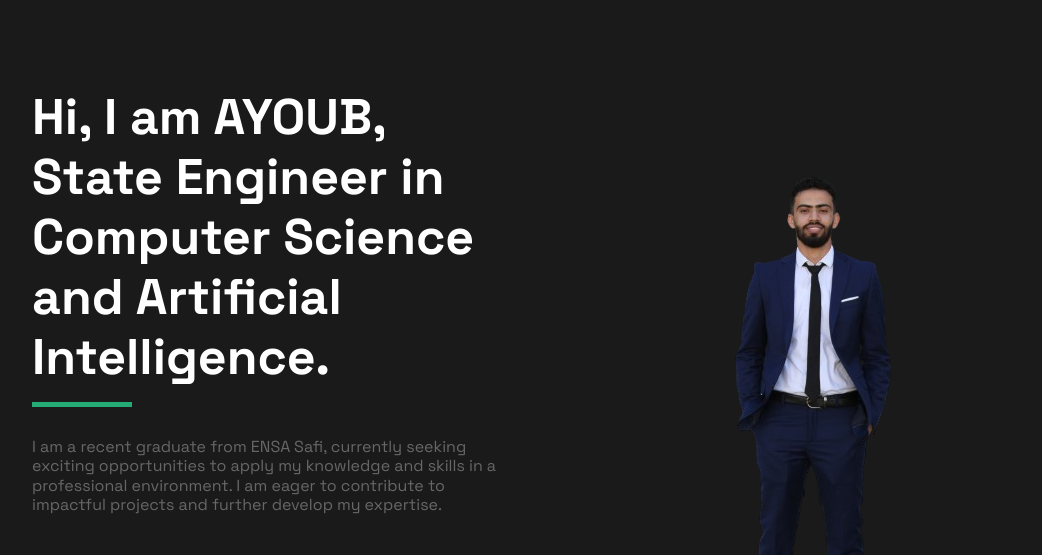
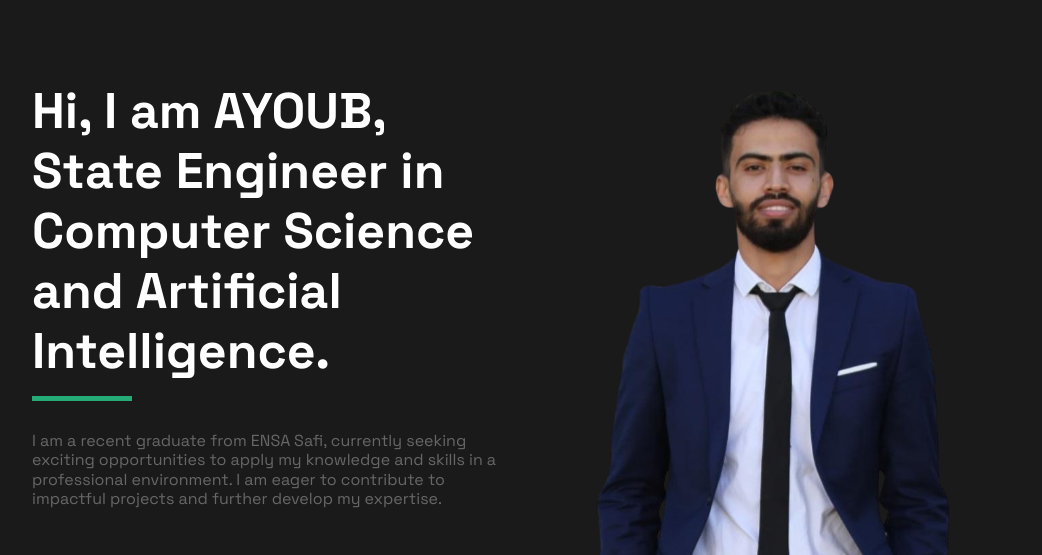
Before and after one commit to Ayoub-MCHIMACH/aws-cloud-resume-challenge, a plain HTML site: page resume/index.html in a window 1280 px wide. Shown: the part 79-634 px from the top of the page, without its empty margins (118-1160 px from the left). Drawn offline with nearby package versions, Linux system fonts and the light colour scheme; no server answers.

Commit message:
Update index.html

```diff
--- a/resume/index.html
+++ b/resume/index.html
@@ -85,7 +85,7 @@
                             </div>
                         </div>
                     </div>
-                    <img src="assets/img/hero2.png" alt="Ayoub" class="hero__img">
+                    <img src="assets/img/hero3.png" alt="Ayoub" class="hero__img">
                 </div>
             </div>
         </section>
```
